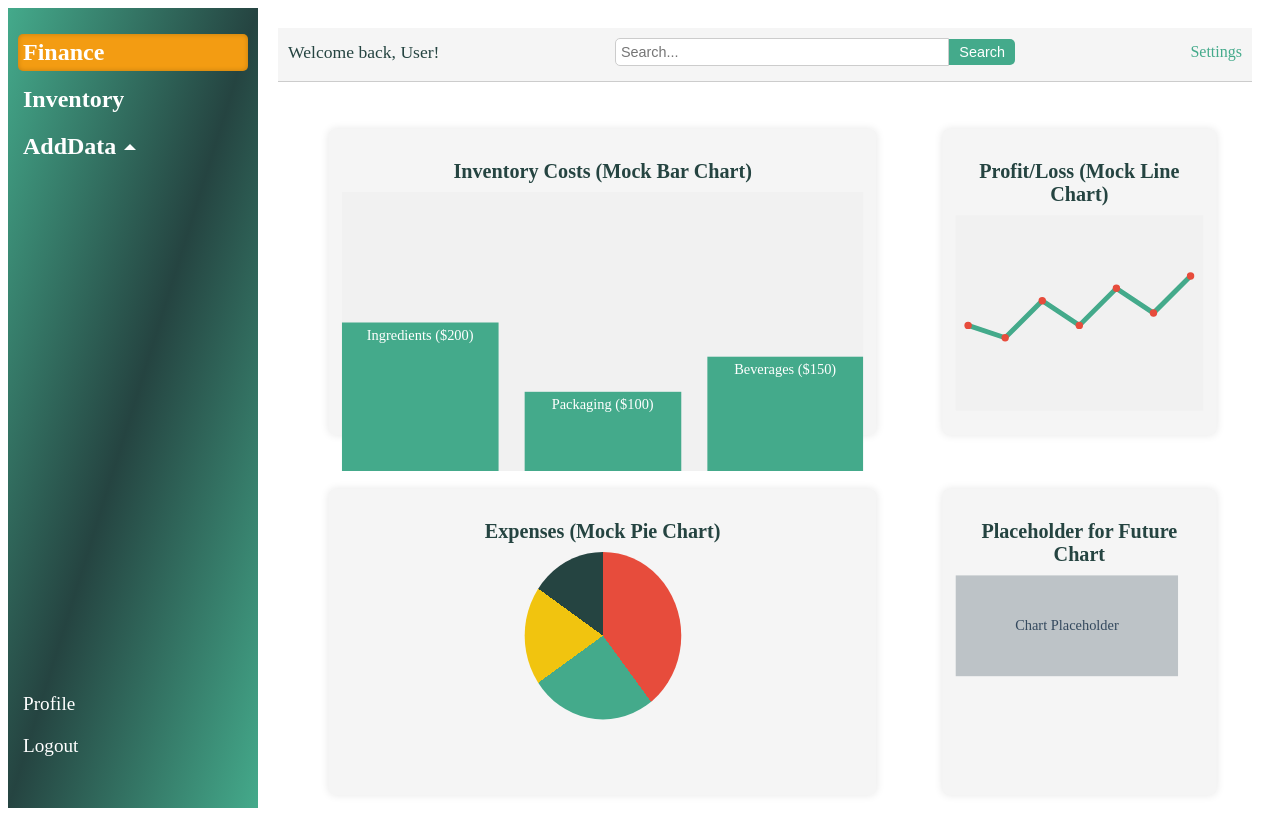
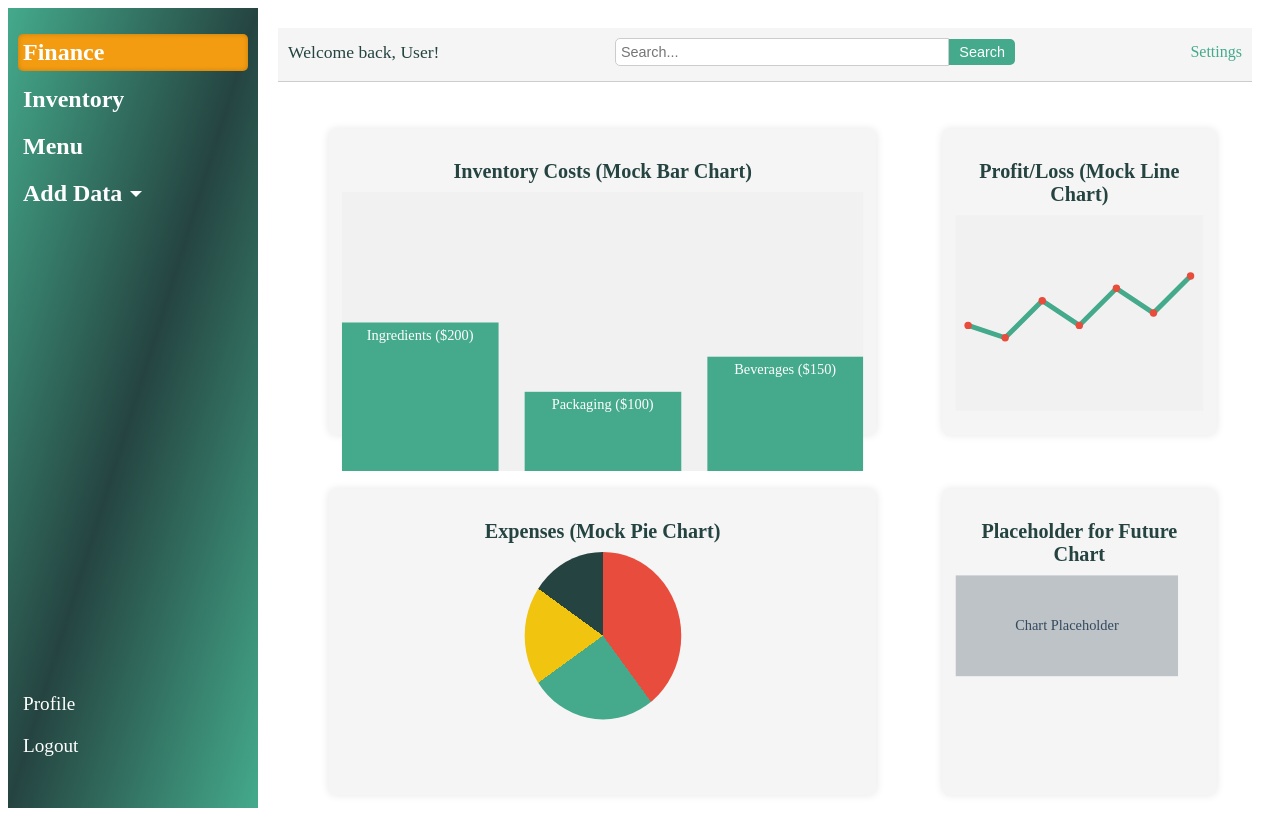
Before and after one commit to hsing127/FoodTruck-Financial-Platform, a Next.js app in the folder FoodTruck Financial React WebApp/: page /dashboard/finance in a window 1280 px wide. Built offline with nearby package versions, Linux system fonts and the light colour scheme.

Commit message:
Fixed minor issues

```diff
--- a/FoodTruck Financial React WebApp/src/components/dashboard/DashboardFinancePage.tsx
+++ b/FoodTruck Financial React WebApp/src/components/dashboard/DashboardFinancePage.tsx
@@ -125,9 +125,12 @@ const DashboardFinancePage: React.FC = () => {
                     <li className={pathname === "/dashboard/inventory" ? "active" : ""} style={{ position: 'relative' }}>
                         <Link href="/dashboard/inventory">Inventory</Link>
                     </li>
+                    <li className={pathname === "/dashboard/menu" ? "active" : ""} style={{ position: 'relative' }}>
+                        <Link href="/dashboard/menu">Menu</Link>
+                    </li>
                     <li style={{ position: 'relative' }}>
                         <div onClick={toggleOptions} style={{ cursor: 'pointer', display: 'flex', alignItems: 'center' }}>
-                            AddData
+                            Add Data
                             <span className={`arrow ${showOptions ? 'open' : ''}`}></span>
                         </div>
                         <ul className={`dropdown ${showOptions ? 'show' : ''}`}> {/* Add show class */}
--- a/FoodTruck Financial React WebApp/src/styles/Sidebar.css
+++ b/FoodTruck Financial React WebApp/src/styles/Sidebar.css
@@ -7,11 +7,11 @@
     border-right: 6px solid transparent;
     border-top: 6px solid #ffffff;
     transition: transform 0.3s ease;
-    transform: rotate(180deg);
+    transform: rotate(0deg);
   }
 
   .arrow.open {
-    transform: rotate(0deg);
+    transform: rotate(180deg);
   }
 
   .dropdown {
```
